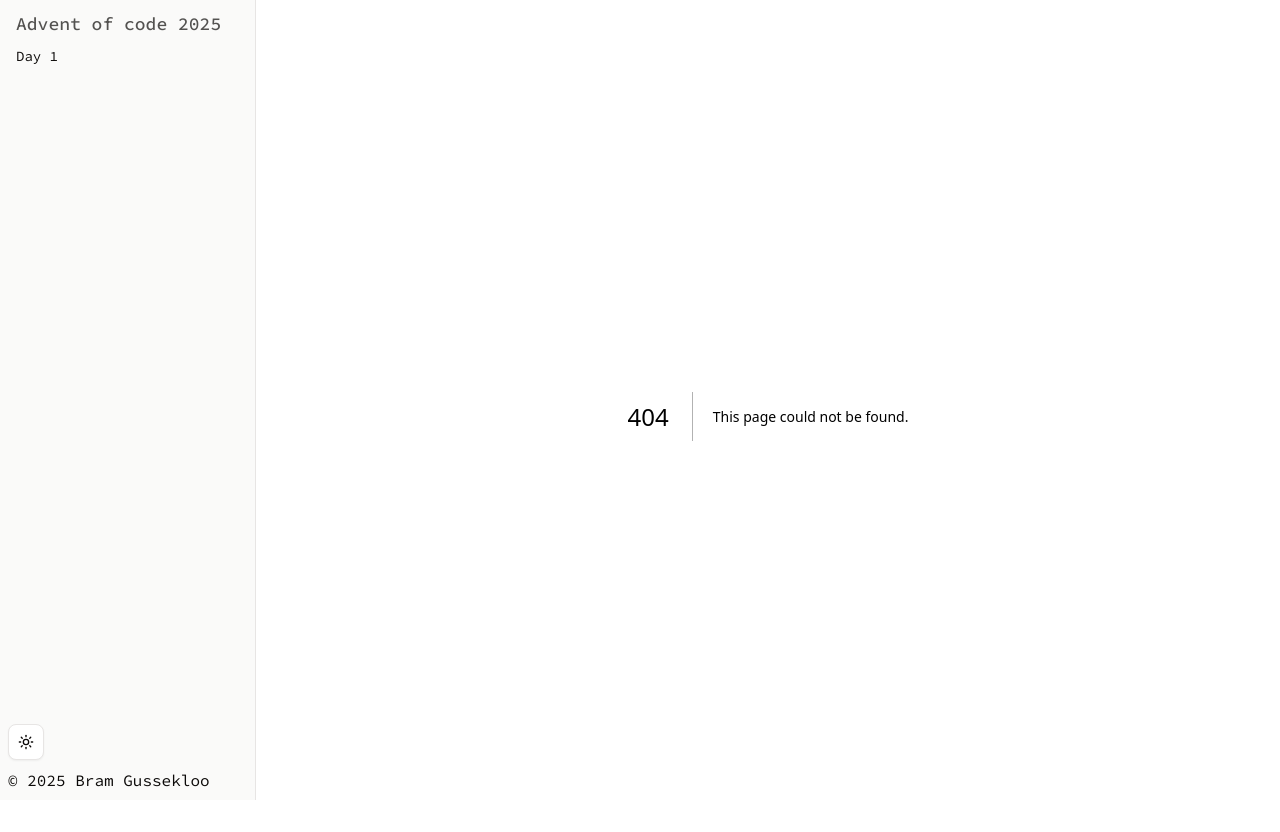
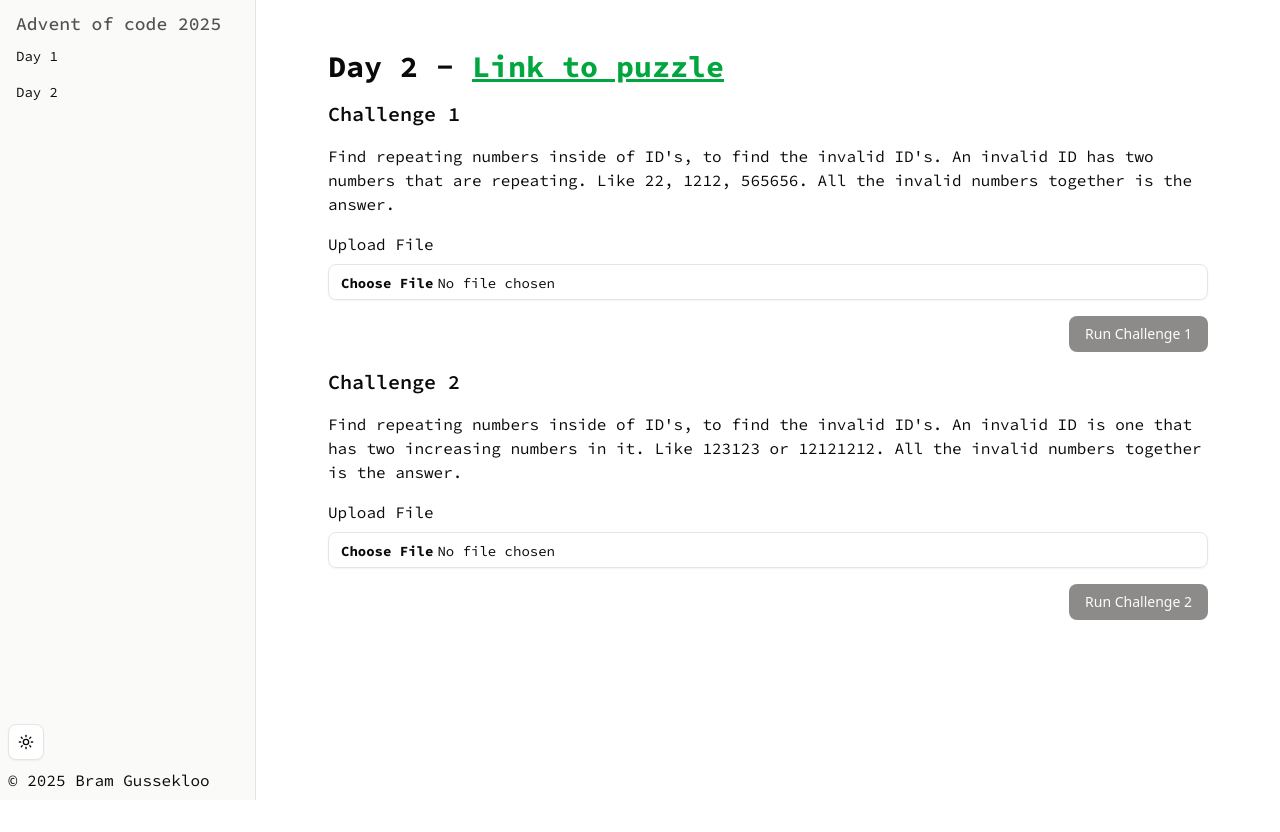
Before and after one commit to Bramgus12/AdventOfCode2025, a Next.js app: page /days/day-2 in a window 1280 px wide. Before the commit this address had no page. After the commit the page ends 800 px from the top, so only its background shows below. Built offline with nearby package versions, Linux system fonts and the light colour scheme.

Commit message:
Add code for day 2

```diff
--- /dev/null
+++ b/app/days/day-2/page.tsx
@@ -0,0 +1,5 @@
+import Day2 from "@/days/day-2";
+
+export default function Day2Page() {
+    return <Day2 />;
+}
--- a/components/app-sidebar.tsx
+++ b/components/app-sidebar.tsx
@@ -17,6 +17,10 @@ const items = [
     {
         title: "Day 1",
         url: "/days/day-1",
+    },
+    {
+        title: "Day 2",
+        url: "/days/day-2",
     },
 ];
 
--- /dev/null
+++ b/days/day-2/actions.ts
@@ -0,0 +1,104 @@
+"use server";
+
+type Range = {
+    min: number;
+    max: number;
+};
+
+function checkRangeChallenge1(range: Range): Array<number> {
+    let results: Array<number> = [];
+    for (let i = range.min; i <= range.max; i++) {
+        if (i.toString().length % 2 !== 0) {
+            continue;
+        }
+        const numberArray = i.toString().split("");
+        const number1 = Number(
+            numberArray.slice(0, numberArray.length / 2).join(""),
+        );
+        const number2 = Number(numberArray.slice(numberArray.length / 2).join(""));
+        if (Number(number1) === Number(number2)) {
+            results.push(i);
+        }
+    }
+
+    return results;
+}
+
+function checkRangeChallenge2(range: Range): Array<number> {
+    let results: Array<number> = [];
+    for (let i = range.min; i <= range.max; i++) {
+        const str = i.toString();
+        const len = str.length;
+
+        let isRepeated = false;
+        for (let seqLen = 1; seqLen <= Math.floor(len / 2); seqLen++) {
+            if (len % seqLen !== 0) continue;
+
+            const pattern = str.slice(0, seqLen);
+            const repetitions = len / seqLen;
+
+            // Check if pattern itself is not made of smaller repeated sequences
+            let patternIsRepeated = false;
+            for (let pLen = 1; pLen <= Math.floor(seqLen / 2); pLen++) {
+                if (seqLen % pLen === 0) {
+                    const subPattern = pattern.slice(0, pLen);
+                    if (subPattern.repeat(seqLen / pLen) === pattern) {
+                        patternIsRepeated = true;
+                        break;
+                    }
+                }
+            }
+
+            if (
+                !patternIsRepeated &&
+                repetitions >= 2 &&
+                pattern.repeat(repetitions) === str
+            ) {
+                isRepeated = true;
+                break;
+            }
+        }
+
+        if (isRepeated) {
+            results.push(i);
+        }
+    }
+    console.log(results);
+    return results;
+}
+
+function getRanges(fileContent: string): Array<Range> {
+    return fileContent
+        .trim()
+        .split(",")
+        .map((rangeStr) => {
+            const [min, max] = rangeStr.split("-").map((s) => Number(s));
+            return { min, max };
+        });
+}
+
+export async function completeChallenge1(fileContent: string): Promise<number> {
+    const ranges = getRanges(fileContent);
+
+    return ranges.reduce((acc, range) => {
+        const numbers = checkRangeChallenge1(range);
+        const rangeResult = numbers.reduce(
+            (aggregate, number) => number + aggregate,
+            0,
+        );
+        return acc + rangeResult;
+    }, 0);
+}
+
+export async function completeChallenge2(fileContent: string): Promise<number> {
+    const ranges = getRanges(fileContent);
+
+    return ranges.reduce((acc, range) => {
+        const numbers = checkRangeChallenge2(range);
+        const rangeResult = numbers.reduce(
+            (aggregate, number) => number + aggregate,
+            0,
+        );
+        return acc + rangeResult;
+    }, 0);
+}
--- /dev/null
+++ b/days/day-2/challenge-1.tsx
@@ -0,0 +1,72 @@
+"use client";
+
+import Challenge from "@/components/challenge";
+import { useState } from "react";
+import z from "zod";
+import { AlertCircleIcon } from "lucide-react";
+import { Alert, AlertDescription, AlertTitle } from "@/components/ui/alert";
+import { completeChallenge1 } from "@/days/day-2/actions";
+
+const schema = z
+    .string()
+    .regex(/^\d+-\d+(?:,\d+-\d+)*,?(?:\r?\n)?$/, { error: "Invalid file format" });
+
+export default function Day2Challenge1() {
+    const [fileState, setFileState] = useState<
+        { isValid: false } | { isValid: true; content: string } | null
+    >(null);
+    const [isLoading, setIsLoading] = useState<boolean>(false);
+    const [challengeResult, setChallengeResult] = useState<number | null>(null);
+
+    async function handleRunChallenge() {
+        setIsLoading(true);
+        if (fileState == null || !fileState.isValid) {
+            console.error("Cannot run challenge: file is invalid");
+            return;
+        }
+
+        const result = await completeChallenge1(fileState.content);
+
+        setIsLoading(false);
+        setChallengeResult(result);
+    }
+
+    return (
+        <Challenge
+            onFileChange={(content, isValid) => {
+                if (!isValid || content == null) {
+                    setFileState({ isValid: false });
+                    return;
+                }
+                setFileState({ isValid: true, content });
+            }}
+            title="Challenge 1"
+            description="Find repeating numbers inside of ID's, to find the invalid ID's. An invalid ID has two numbers that are repeating. Like 22, 1212, 565656. All the invalid numbers together is the answer."
+            onButtonClick={handleRunChallenge}
+            buttonDisabled={fileState == null || !fileState.isValid}
+            challengeResult={
+                challengeResult != null ? `Result is: ${challengeResult}` : undefined
+            }
+            slots={{
+                alert:
+                    fileState?.isValid === false ? (
+                        <Alert variant="destructive">
+                            <AlertCircleIcon />
+                            <AlertTitle className="font-sans">
+                                File does not have the right value.
+                            </AlertTitle>
+                            <AlertDescription className="font-sans">
+                                File needs to have content that looks like this:
+                                <pre className="mt-2 rounded bg-muted p-2 font-mono text-sm w-full">
+                                    {`12-34,56-78,90-12,34-56,78-90,2222239-3333323`}
+                                </pre>
+                            </AlertDescription>
+                        </Alert>
+                    ) : null,
+            }}
+            buttonLabel="Run Challenge 1"
+            isLoading={isLoading}
+            schema={schema}
+        />
+    );
+}
--- /dev/null
+++ b/days/day-2/challenge-2.tsx
@@ -0,0 +1,72 @@
+"use client";
+
+import Challenge from "@/components/challenge";
+import { useState } from "react";
+import z from "zod";
+import { AlertCircleIcon } from "lucide-react";
+import { Alert, AlertDescription, AlertTitle } from "@/components/ui/alert";
+import { completeChallenge2 } from "@/days/day-2/actions";
+
+const schema = z
+    .string()
+    .regex(/^\d+-\d+(?:,\d+-\d+)*,?(?:\r?\n)?$/, { error: "Invalid file format" });
+
+export default function Day2Challenge2() {
+    const [fileState, setFileState] = useState<
+        { isValid: false } | { isValid: true; content: string } | null
+    >(null);
+    const [isLoading, setIsLoading] = useState<boolean>(false);
+    const [challengeResult, setChallengeResult] = useState<number | null>(null);
+
+    async function handleRunChallenge() {
+        setIsLoading(true);
+        if (fileState == null || !fileState.isValid) {
+            console.error("Cannot run challenge: file is invalid");
+            return;
+        }
+
+        const result = await completeChallenge2(fileState.content);
+
+        setIsLoading(false);
+        setChallengeResult(result);
+    }
+
+    return (
+        <Challenge
+            onFileChange={(content, isValid) => {
+                if (!isValid || content == null) {
+                    setFileState({ isValid: false });
+                    return;
+                }
+                setFileState({ isValid: true, content });
+            }}
+            title="Challenge 2"
+            description="Find repeating numbers inside of ID's, to find the invalid ID's. An invalid ID is one that has two increasing numbers in it. Like 123123 or 12121212. All the invalid numbers together is the answer."
+            onButtonClick={handleRunChallenge}
+            buttonDisabled={fileState == null || !fileState.isValid}
+            challengeResult={
+                challengeResult != null ? `Result is: ${challengeResult}` : undefined
+            }
+            slots={{
+                alert:
+                    fileState?.isValid === false ? (
+                        <Alert variant="destructive">
+                            <AlertCircleIcon />
+                            <AlertTitle className="font-sans">
+                                File does not have the right value.
+                            </AlertTitle>
+                            <AlertDescription className="font-sans">
+                                File needs to have content that looks like this:
+                                <pre className="mt-2 rounded bg-muted p-2 font-mono text-sm w-full">
+                                    {`12-34,56-78,90-12,34-56,78-90,2222239-3333323`}
+                                </pre>
+                            </AlertDescription>
+                        </Alert>
+                    ) : null,
+            }}
+            buttonLabel="Run Challenge 2"
+            isLoading={isLoading}
+            schema={schema}
+        />
+    );
+}
--- /dev/null
+++ b/days/day-2/index.tsx
@@ -0,0 +1,11 @@
+import Day2Challenge1 from "@/days/day-2/challenge-1";
+import Day2Challenge2 from "@/days/day-2/challenge-2";
+
+export default function Day2() {
+    return (
+        <div className="flex flex-col gap-4">
+            <Day2Challenge1 />
+            <Day2Challenge2 />
+        </div>
+    );
+}
```
Also changed, not shown: package.json (+7 -0 lines), vitest.config.mts (added), 2 other files (tests, documents, lock files or other folders).
